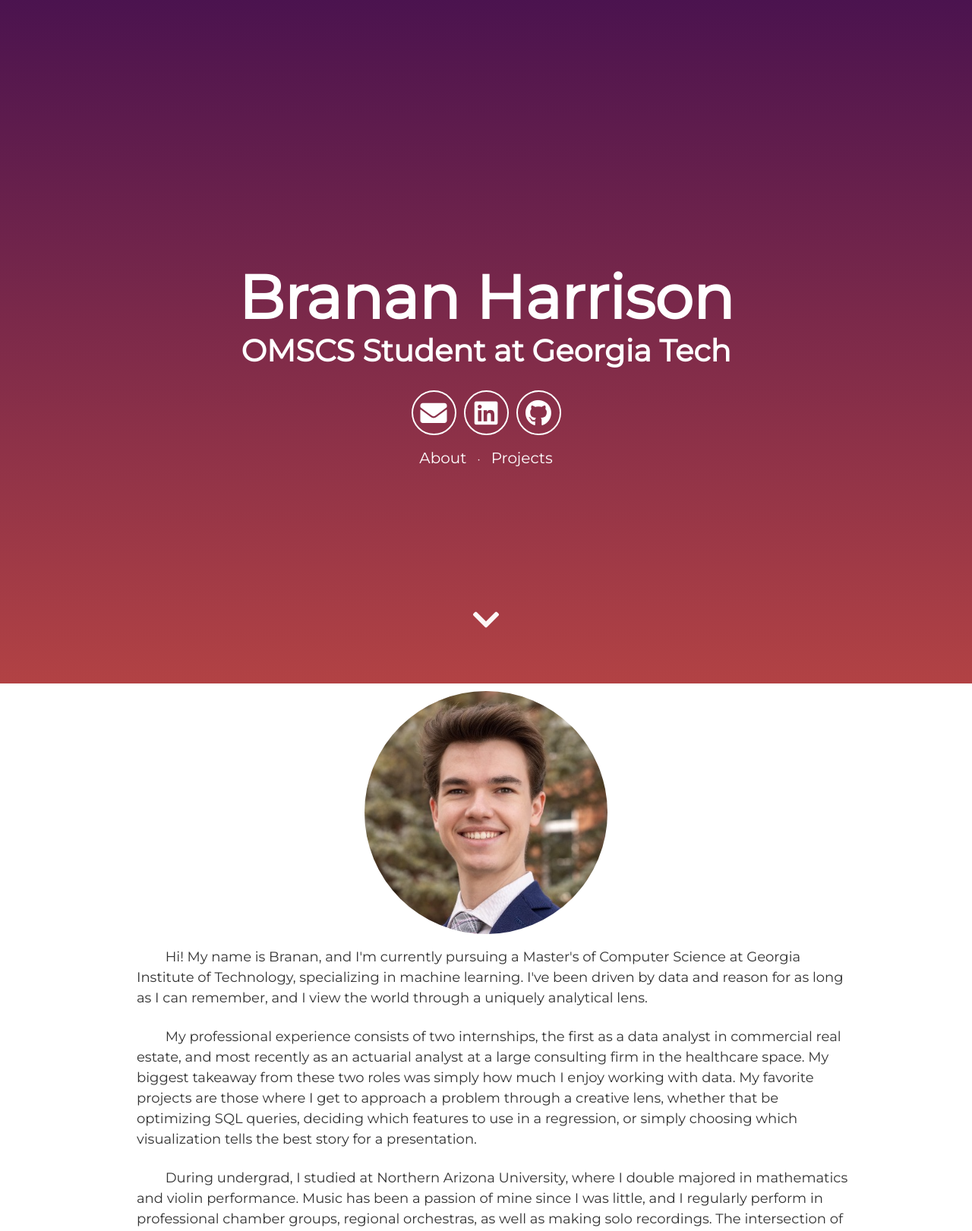
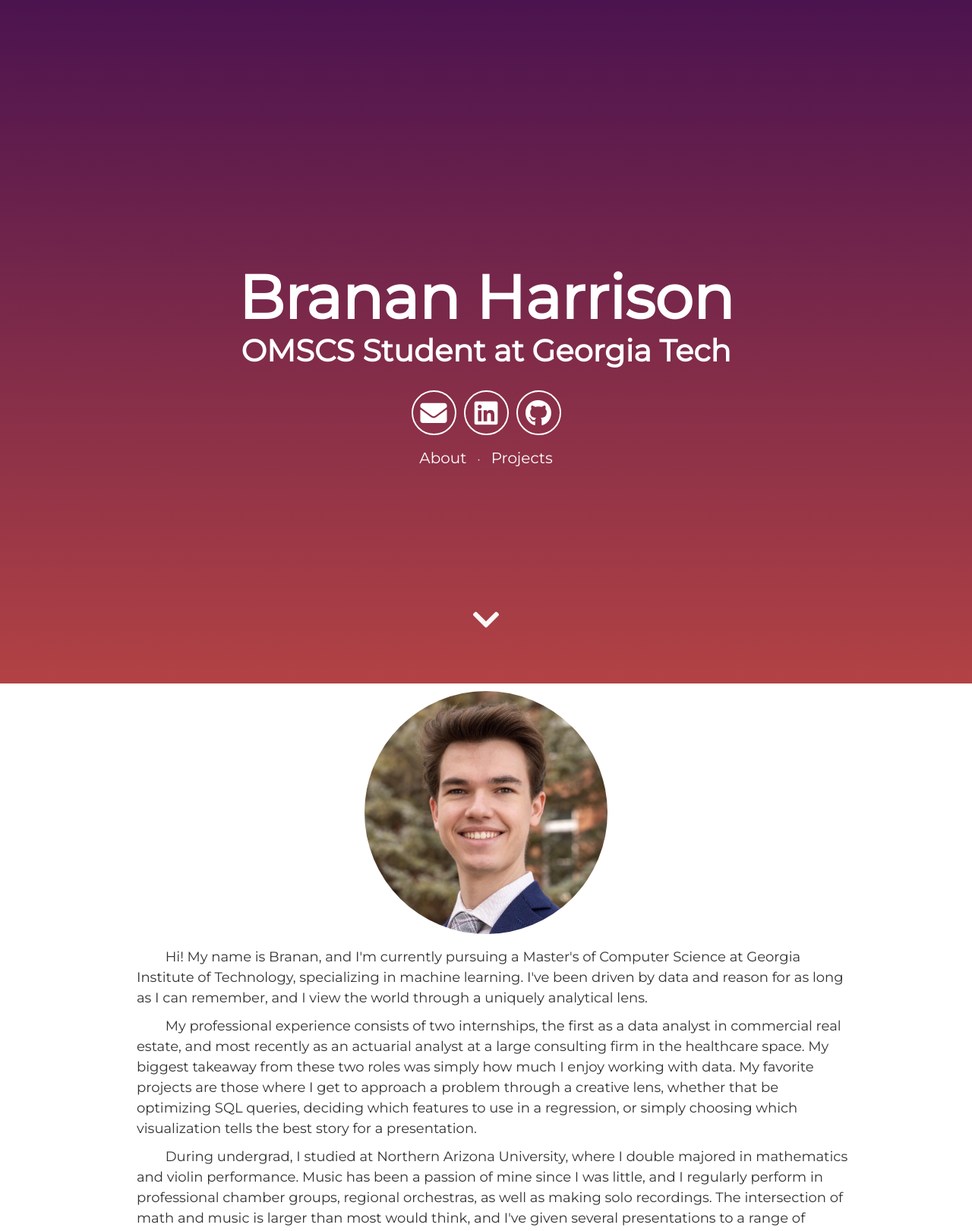
Before and after one commit to brananharrison/new_repo, a Jekyll site: the page built from index.html, in a window 1280 px wide. Shown: the top 1621 px of the page at 76% size. Built offline with Jekyll 4.4.1, drawn with Linux system fonts in a browser that asks for light colours.

Commit message:
Update about.html

```diff
--- a/_includes/about.html
+++ b/_includes/about.html
@@ -8,11 +8,11 @@
   <p style="margin: 0; font-size: 18px; color: #333333;">
     &nbsp;&nbsp;&nbsp;&nbsp;&nbsp;&nbsp;&nbsp;&nbsp;Hi! My name is Branan, and I'm currently pursuing a Master's of Computer Science at Georgia Institute of Technology, specializing in machine learning. I've been driven by data and reason for as long as I can remember, and I view the world through a uniquely analytical lens.
   </p>
-  <br>
+  <div style="height: 10px;"></div>
   <p style="margin: 0; font-size: 18px; color: #333333;">
     &nbsp;&nbsp;&nbsp;&nbsp;&nbsp;&nbsp;&nbsp;&nbsp;My professional experience consists of two internships, the first as a data analyst in commercial real estate, and most recently as an actuarial analyst at a large consulting firm in the healthcare space. My biggest takeaway from these two roles was simply how much I enjoy working with data. My favorite projects are those where I get to approach a problem through a creative lens, whether that be optimizing SQL queries, deciding which features to use in a regression, or simply choosing which visualization tells the best story for a presentation.
   </p>
-  <br>
+  <div style="height: 10px;"></div>
   <p style="margin: 0; font-size: 18px; color: #333333;">
     &nbsp;&nbsp;&nbsp;&nbsp;&nbsp;&nbsp;&nbsp;&nbsp;During undergrad, I studied at Northern Arizona University, where I double majored in mathematics and violin performance. Music has been a passion of mine since I was little, and I regularly perform in professional chamber groups, regional orchestras, as well as making solo recordings. The intersection of math and music is larger than most would think, and I've given several presentations to a range of audiences to explore that intersection.
   </p>
```
